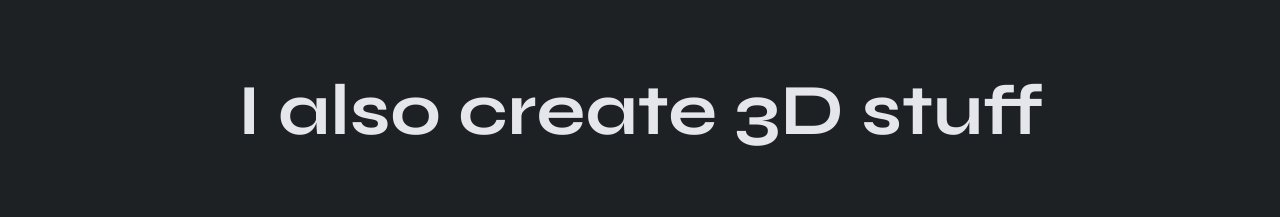
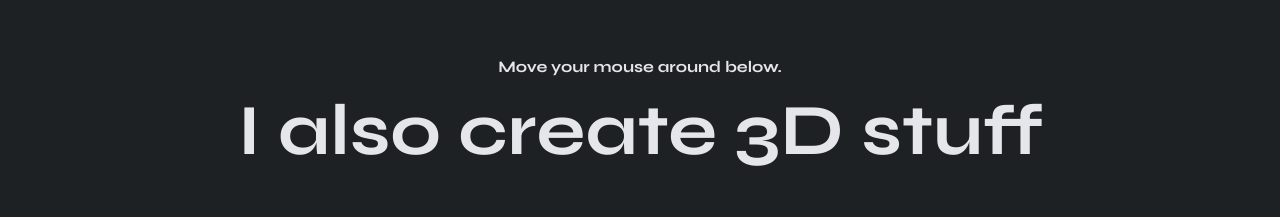
Before and after one commit to chenpaulkevin/paul-portfolio, a Next.js app: page / in a window 1280 px wide. Shown: the part 6481-6698 px from the top of the page. Built offline with nearby package versions, Linux system fonts and the light colour scheme.

Commit message:
Added hint to spline mouse interaction

```diff
--- a/app/components/homepage/three-d/Camera.tsx
+++ b/app/components/homepage/three-d/Camera.tsx
@@ -4,7 +4,10 @@ const Camera = () => {
   return (
     <section className="py-4 md:py-36">
       <div className="w-full h-screen sticky top-0 flex justify-center items-center z-0 container mx-auto">
-        <h1 className="text-primary text-center text-5xl lg:text-7xl font-bold">
+        <h1 className="text-primary text-center text-5xl lg:text-7xl font-bold flex flex-col justify-center items-center">
+          <p className="text-base hidden lg:flex mb-4 text-center w-auto">
+            Move your mouse around below.
+          </p>
           I also create 3D stuff
         </h1>
       </div>
```
